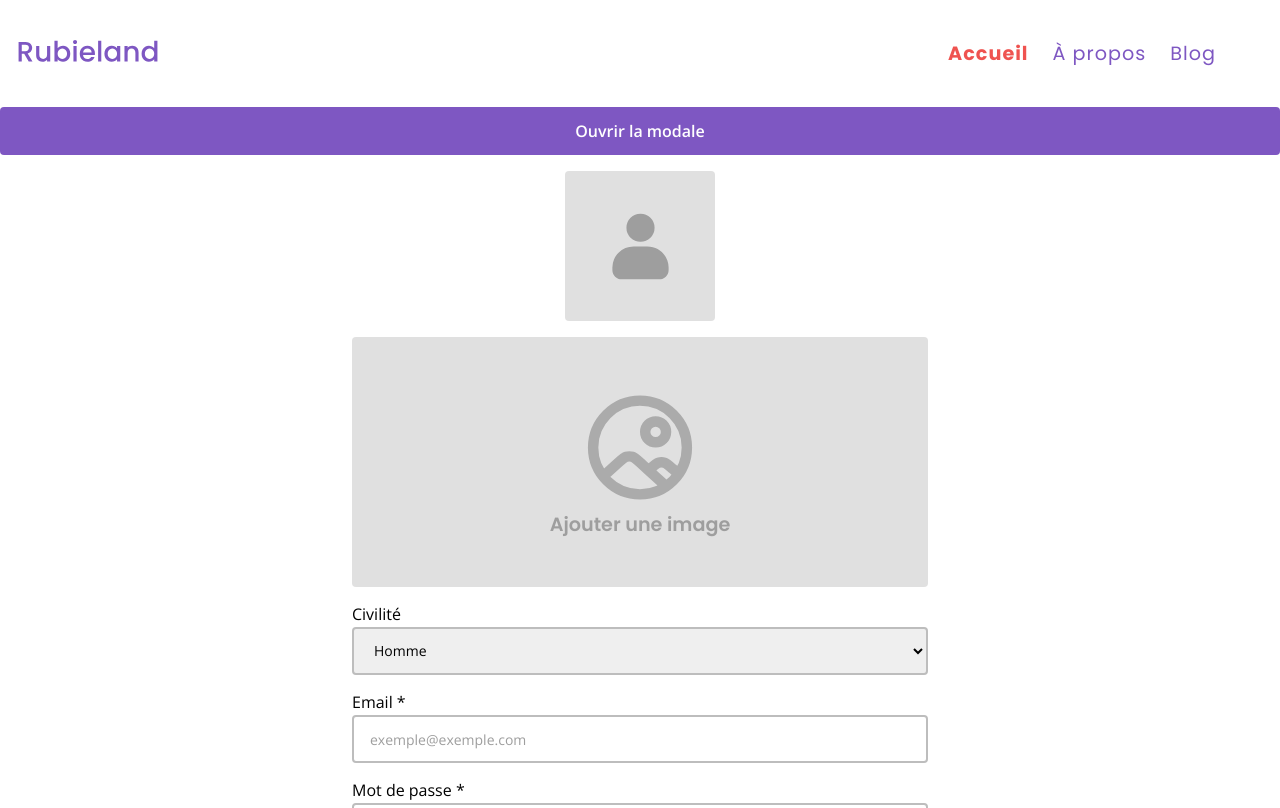
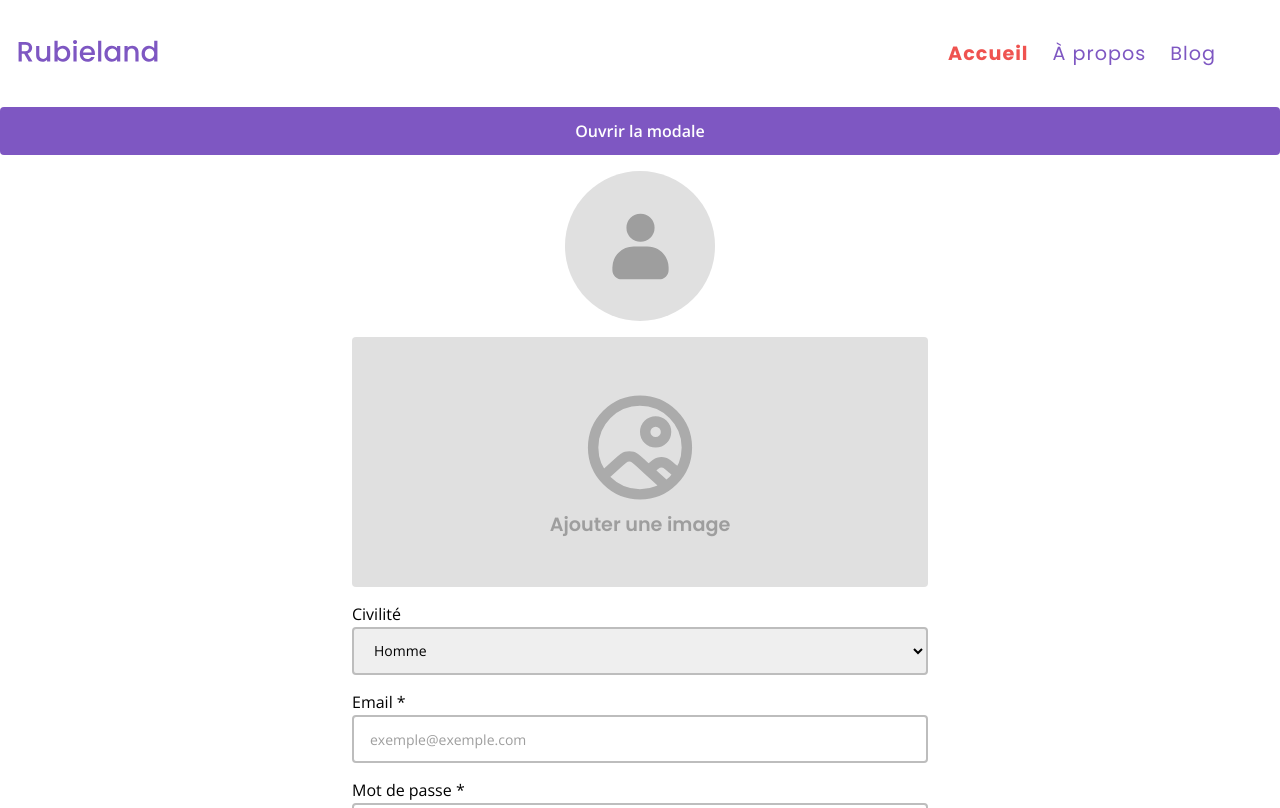
Before and after one commit to rubieland/rubieland, a React (Vite) app in the folder frontend/: page / in a window 1280 px wide. Shown: the top 808 px of the page. Built offline with nearby package versions, Linux system fonts and the light colour scheme.

Commit message:
fix(avatar styles): fix avatar not rounded

```diff
--- a/frontend/src/assets/styles/form.scss
+++ b/frontend/src/assets/styles/form.scss
@@ -139,7 +139,7 @@ form {
 
 .edit-avatar-input {
   @extend %edit-picture-input;
-  border-radius: 100%;
+  border-radius: 100% !important;
 }
 
 .edit-avatar-figure {
```
